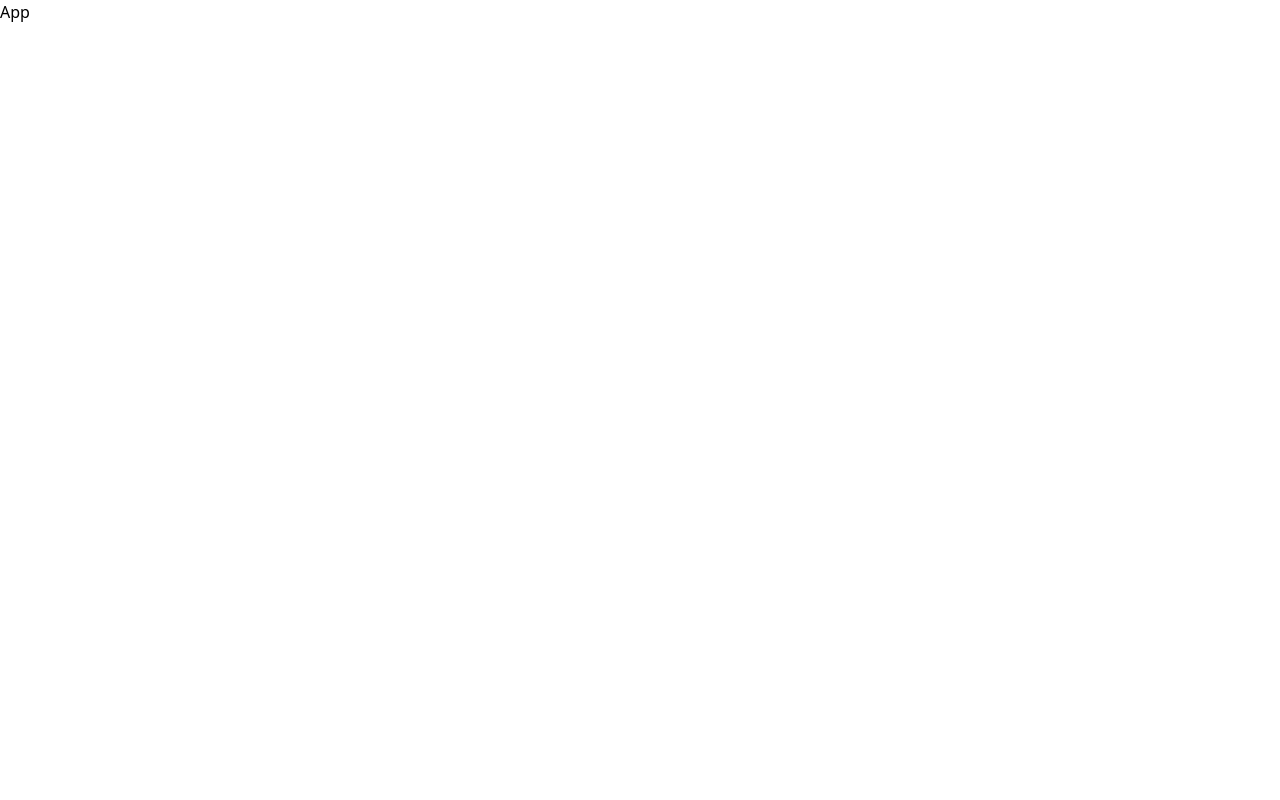
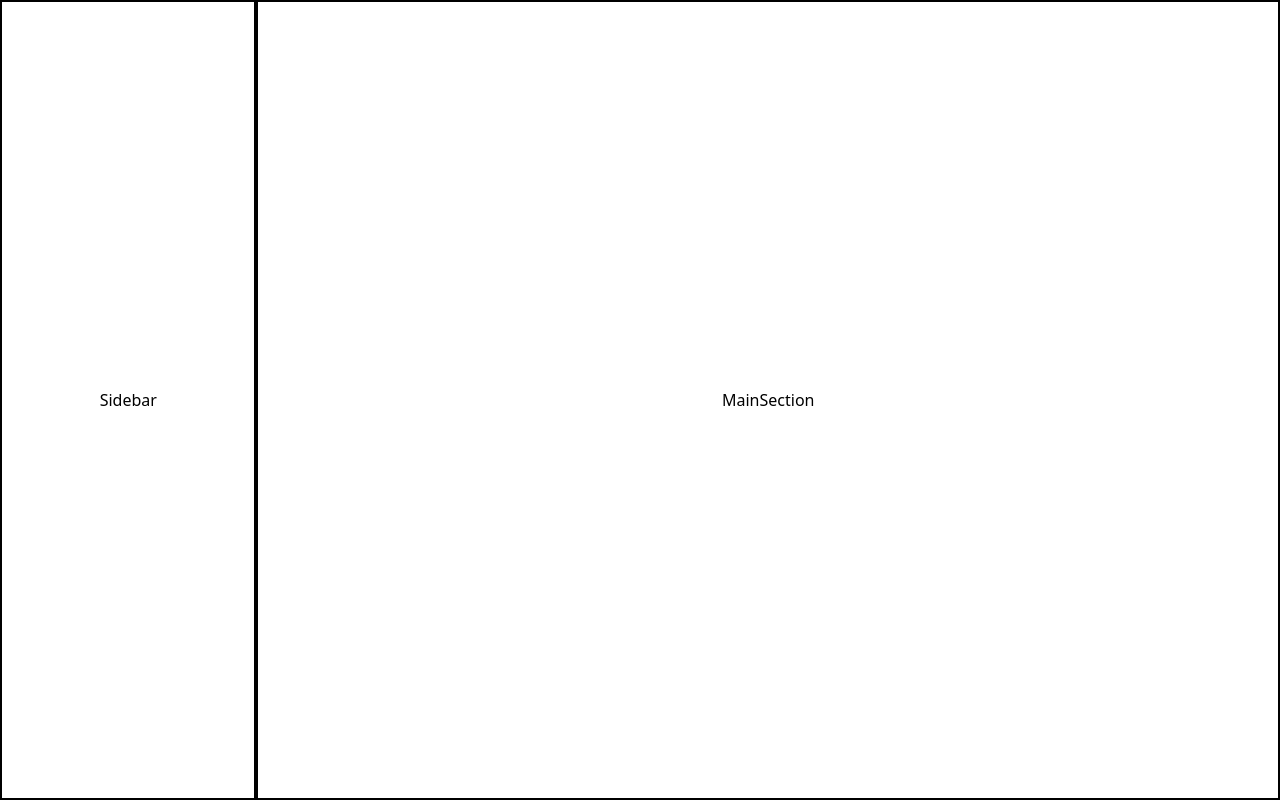
Before and after one commit to OpenRAG128/DocDynamoRevamped, a React (Vite) app: page / in a window 1280 px wide. Built offline with nearby package versions, Linux system fonts and the light colour scheme.

Commit message:
add Sidebar and Main sections

```diff
--- a/src/App.jsx
+++ b/src/App.jsx
@@ -1,7 +1,12 @@
 import React from 'react'
+import Sidebar from './components/Sidebar'
+import MainSection from './components/MainSection'
 
 export default function App() {
   return (
-    <div >App</div>
+    <div className='flex'>
+      <Sidebar />
+      <MainSection />
+    </div>
   )
 }
--- /dev/null
+++ b/src/components/MainSection.jsx
@@ -0,0 +1,7 @@
+import React from 'react'
+
+export default function MainSection() {
+  return (
+    <div className='flex justify-center items-center w-full border-2'>MainSection</div>
+  )
+}
--- /dev/null
+++ b/src/components/Sidebar.jsx
@@ -0,0 +1,7 @@
+import React from 'react'
+
+export default function Sidebar() {
+  return (
+    <div className='flex justify-center items-center h-screen w-1/4 border-2'>Sidebar</div>
+  )
+}
```
